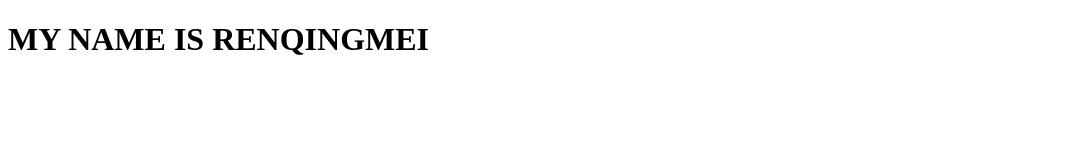
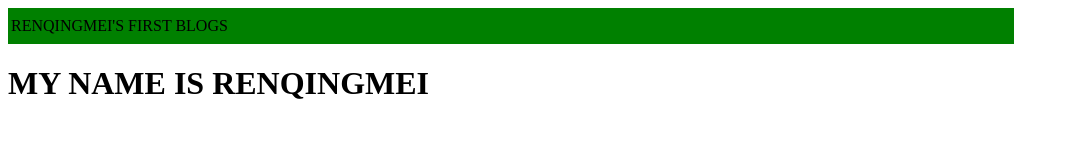
Before and after one commit to renqingmei/renqingmei.github.io, a plain HTML site: page index.html in a window 1280 px wide. Shown: the whole page, without its empty margins (0-1069 px from the left). Drawn offline with Linux system fonts and the light colour scheme.

Commit message:
Update index.html

```diff
--- a/index.html
+++ b/index.html
@@ -5,6 +5,8 @@
     <title>Welcome To MY BLOG</title>
  </head>
  <body>
+  <table bgcolor="green"><tr><td width="1000px" height="30px">RENQINGMEI'S FIRST BLOGS</td></tr>
+ </table>
   <h1 >MY NAME IS RENQINGMEI</h1>
  </body>
 </html>
```
